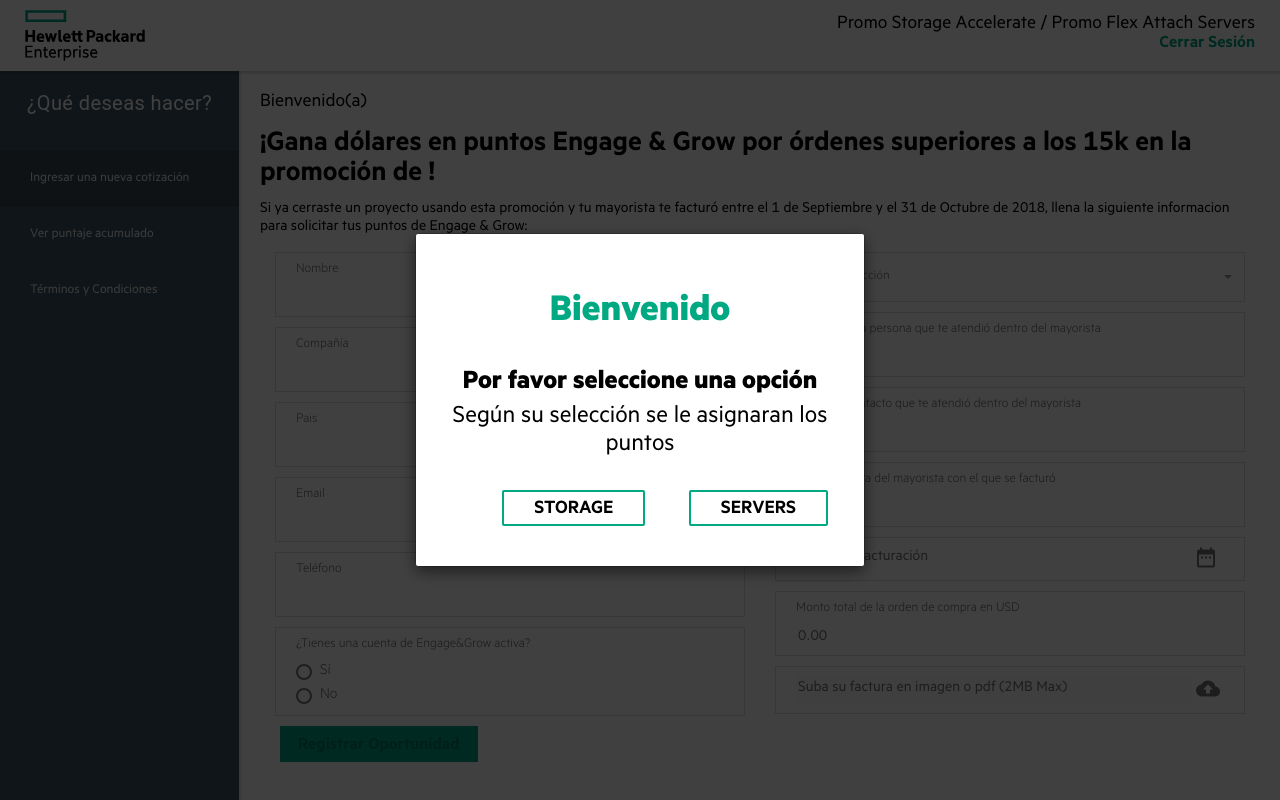
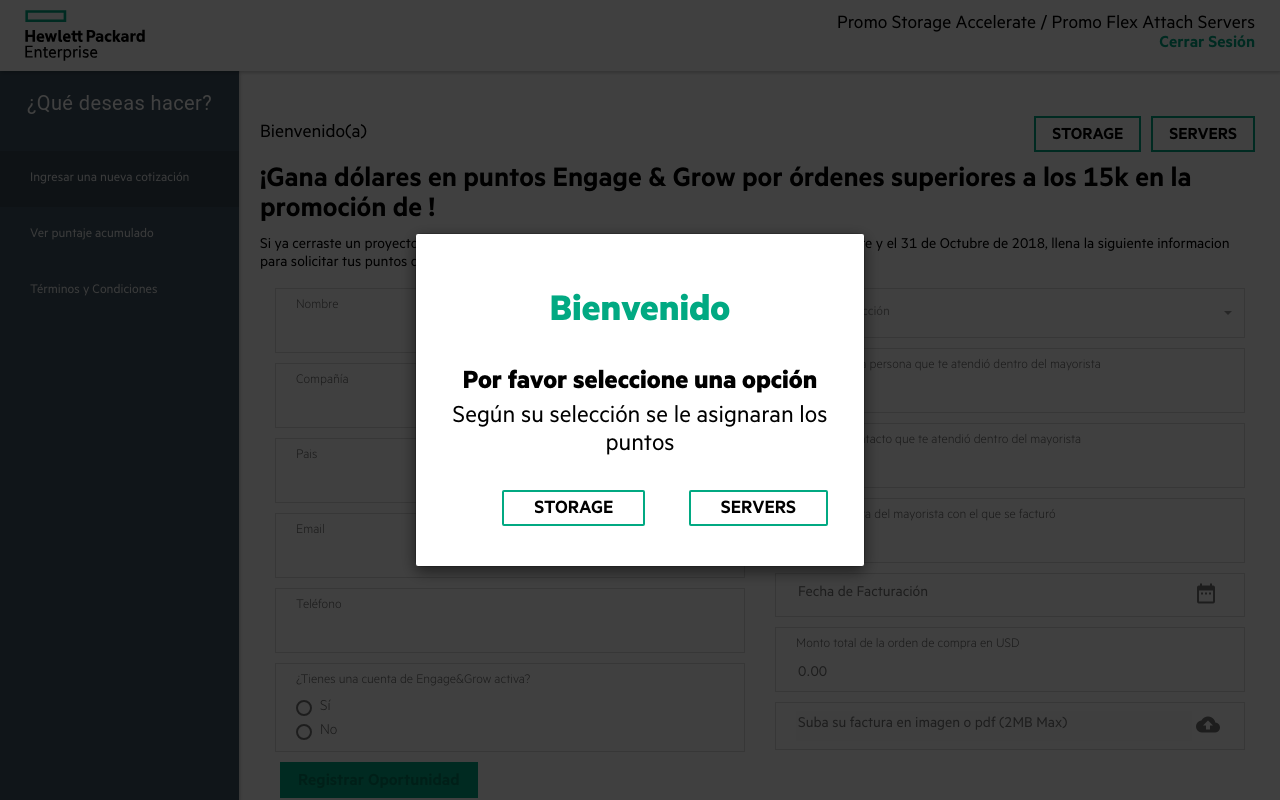
Before and after one commit to PedroYturrizaga/HPE_Oportunidades, a CodeIgniter app: the page made by application/views/es/V_Solicitud.php in a window 1280 px wide. Run offline with CodeIgniter, Linux system fonts and the light colour scheme; data that the repository does not hold is empty; some libraries are stand-ins or nearby versions; some web fonts are replaced.

Commit message:
temrinar

```diff
--- a/application/views/es/V_Solicitud.php
+++ b/application/views/es/V_Solicitud.php
@@ -45,17 +45,17 @@
             </nav>
         </div>
         <main class="mdl-layout__content">
-            <section class="js-section p-t-20">
+            <section id="section-cotizacion" class="js-section js-section--menu">
                 <div class="js-container">
                     <div class="js-user p-0">
                         <div class="js-user--left">
                             <p>Bienvenido(a) <?php echo $nombre?> </p>
                         </div>
+                        <div class="js-user--right">
+                            <button id="promo1-select" data-money="100" data-promo="Storage Accelerate" class="mdl-button mdl-js-button mdl-button--raised mdl-js-ripple-effect js-button js-button--default js-promo" onclick="goToPromocion(this.id)">STORAGE</button>
+                            <button id="promo2-select" data-money="50" data-promo="Promo Flex Attach" class="mdl-button mdl-js-button mdl-button--raised mdl-js-ripple-effect js-button js-button--default js-promo" onclick="goToPromocion(this.id)">SERVERS</button>
+                        </div>
                     </div>
-                </div>
-            </section>
-            <section id="section-cotizacion" class="js-section js-section--menu">
-                <div class="js-container">
                     <h2 class="js-title">¡Gana <span id="money"></span> d&oacute;lares en puntos Engage & Grow por &oacute;rdenes superiores a los 15k en la promoci&oacute;n de <span id="promocion"></span>!</h2>
                     <p class="js-subtitle">Si ya cerraste un proyecto usando esta promoci&oacute;n y tu mayorista te factur&oacute; entre el 1 de Septiembre y el 31 de Octubre de 2018, llena la siguiente informacion para solicitar tus puntos de Engage & Grow:</p>
                     <div class="col-xs-12 p-0">
--- a/public/css/style.styl
+++ b/public/css/style.styl
@@ -115,7 +115,6 @@ label
 	padding 40px 20px;
 .js-section--menu
 	absolute()
-	margin-top 10px
 	&.fadeIn
 		z-index 5
 		opacity 1
@@ -325,6 +324,9 @@ label
 	&.js-button--default
 		background-color transparent !important
 		color #000000
+		&.active
+			background-color $default !important
+			color #FFFFFF
 	&.js-button--login
 		width 100%
 		margin 20px 0
@@ -416,6 +418,8 @@ label
 			li
 				a
 					color #000000
+#user
+	z-index 999
 /*TABLE*/
 table
 	&>tbody
--- a/public/js/solicitud.js
+++ b/public/js/solicitud.js
@@ -325,8 +325,6 @@ function goToMenu(id){
 	idSection.removeClass('animated fadeOut');
 	idSection.addClass('animated fadeIn');
 	idLink.addClass('active');
-	if(id == 'cotizacion')
-		$('#ModalTipoPromo').modal('show');
 }
 function cerrarSesion(){
 	$.ajax({
@@ -386,4 +384,6 @@ function goToPromocion(id){
 		money = $('#'+id).attr('data-money');
 	$('#money').text(money);
 	$('#promocion').text(promo);
+	$('.js-promo').removeClass('active');
+	$('#'+id+'.js-promo').addClass('active');
 }
```
Also changed, not shown: public/css/style.css.
